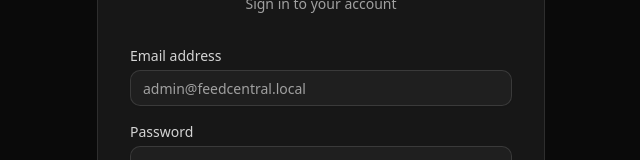
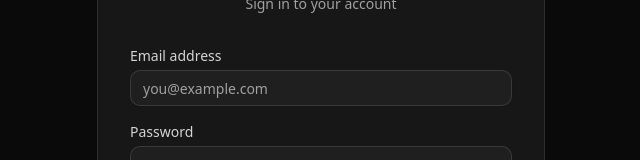
Before and after one commit to BENZOOgataga/feedcentral, a Next.js app: page /login in a window 1280 px wide. Shown: the part 280-440 px from the top of the page, without its empty margins (319-959 px from the left). Built offline with nearby package versions, Linux system fonts and the light colour scheme; no server answers.

Commit message:
security: remove admin email from login placeholder

```diff
--- a/app/login/page.tsx
+++ b/app/login/page.tsx
@@ -98,7 +98,7 @@ export default function LoginPage() {
                 value={email}
                 onChange={(e) => setEmail(e.target.value)}
                 className="mt-1"
-                placeholder={isRegistering ? "you@example.com" : "admin@feedcentral.local"}
+                placeholder="you@example.com"
               />
             </div>
 
```
